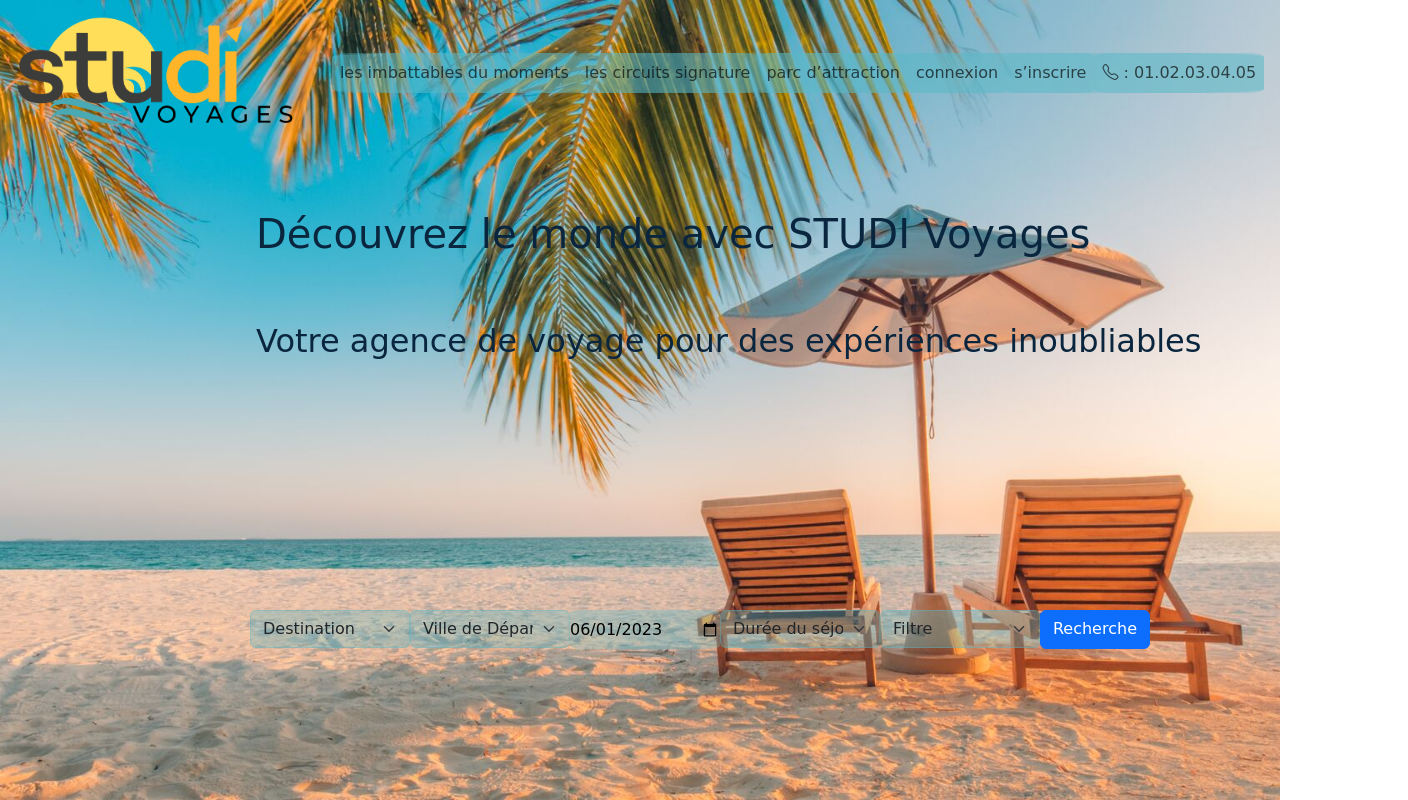
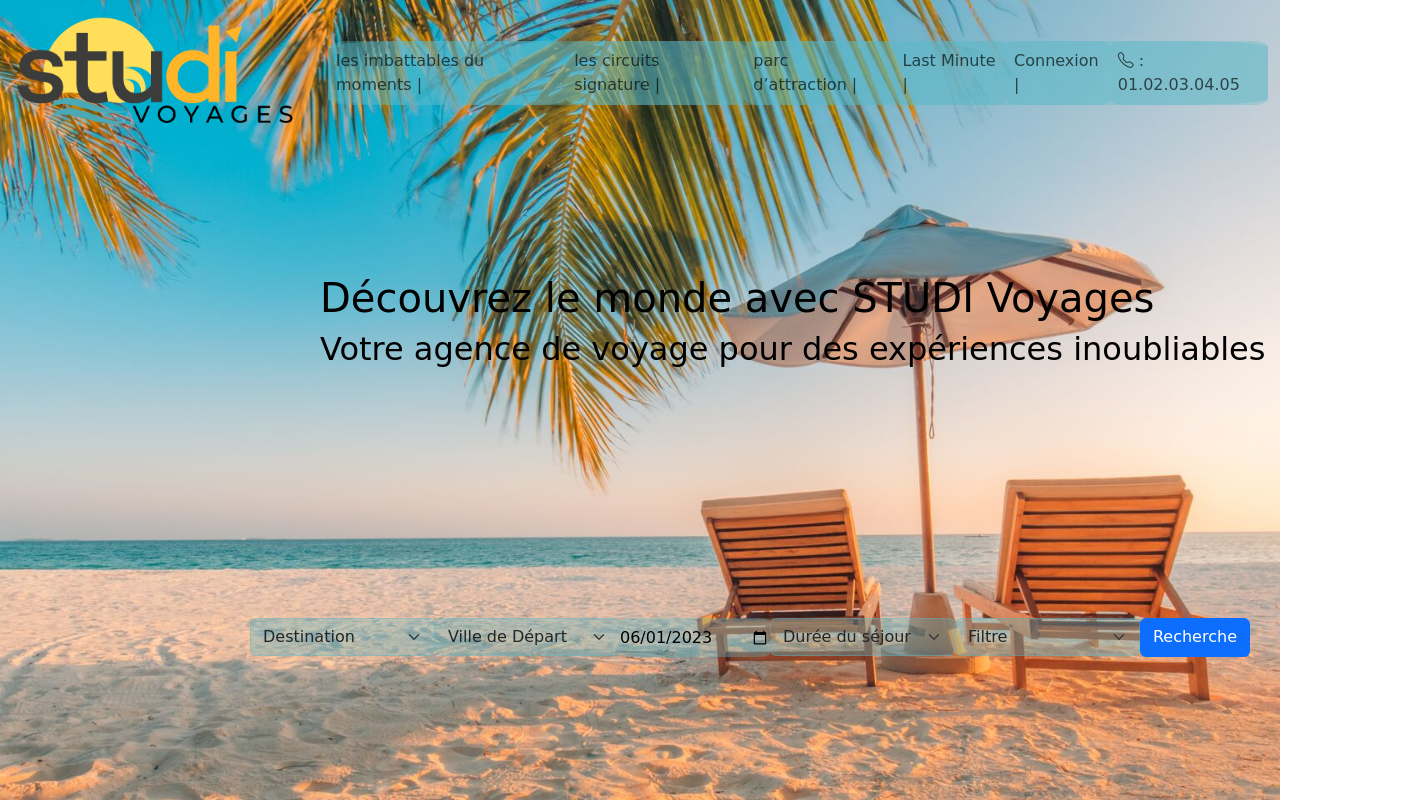
Before and after one commit to Katniss40/Studi_Agency, a website: page index.html in a window 1280 px wide. Shown: the whole page, 1408 px wide, since content can reach past the window. Drawn offline with nearby package versions, Linux system fonts and the light colour scheme.

Commit message:
finition du header

```diff
--- a/Asset/css/index.css
+++ b/Asset/css/index.css
@@ -18,11 +18,11 @@ header {
   background-size: cover;
 }
 
-h1, h2 {
+.accroche {
     position: relative;
-    margin: 5%;
+    margin: 10%;
     left: 15%;
-    color: rgb(10, 38, 63);
+    color: rgb(0, 0, 0);
   }
 
   .nav-link:hover {
@@ -38,7 +38,7 @@ h1, h2 {
   .voyage{
     position:relative;
     padding: 50px;
-    width: 1000px;
+    width: 1100px;
     display: flex;
     align-items: flex-start;
     justify-content: space-between;
--- a/Asset/css/style.css
+++ b/Asset/css/style.css
@@ -27,3 +27,10 @@ header {
     background-color: #59b8c76b;
     border-radius: 10%;
   }
+
+  .accroche {
+    position: relative;
+    margin: 10%;
+    left: 15%;
+    color: rgb(0, 0, 0);
+  }
--- a/index.html
+++ b/index.html
@@ -27,22 +27,19 @@
                   <ul class="navbar-nav">
 
                     <li class="nav-item">
-                      <a class="nav-link" href="/imbattables.html">les imbattables
-                          du moments</a>
+                      <a class="nav-link" href="/imbattables.html">les imbattables du moments |</a>
                     </li>
                     <li class="nav-item">
-                      <a class="nav-link" href="/circuits.html">les circuits
-                          signature</a>
+                      <a class="nav-link" href="/circuits.html">les circuits signature |</a>
                     </li>
                     <li class="nav-item">
-                      <a class="nav-link" href="/parcs.html">parc
-                          d’attraction</a>
+                      <a class="nav-link" href="/parcs.html">parc d’attraction |</a>
                     </li>
                     <li class="nav-item">
-                      <a class="nav-link" href="/login.html">connexion</a>
+                      <a class="nav-link" href="/last_minute.html">Last Minute |</a>
                     </li>
                     <li class="nav-item">
-                      <a class="nav-link" href="/login.html">s’inscrire</a>
+                      <a class="nav-link" href="/login.html">Connexion |</a>
                     </li>
                     <li class="nav-item">
                       <a class="nav-link" href="#"><i class="bi bi-telephone"></i> : 01.02.03.04.05</a>
@@ -53,7 +50,7 @@
               </div>
             </nav>
 
-            <div>
+            <div class="accroche">
               <H1> Découvrez le monde avec STUDI Voyages</H1>
               <H2>Votre agence de voyage pour des expériences inoubliables</H2>
             </div>
@@ -87,9 +84,8 @@
 
                 <select class="form-select" aria-label="Default select example">
                   <option selected>Filtre</option>
-                  <option value="2">Voldirect</option>
-                  <option value="2">All Inclusive</option>
-                  <option value="3">1/2 Demi-pension</option>
+                  <option value="1">All Inclusive</option>
+                  <option value="2">1/2 Demi-pension</option>
                   <option value="3">Logement seul</option>
                 </select>
 
```
Also changed, not shown: circuits.html (+10 -8 lines), imbattables.html (+10 -8 lines), last_minute.html (renamed from last_minuts.html, +10 -8 lines), login.html (+10 -8 lines), parcs.html (+10 -8 lines).
